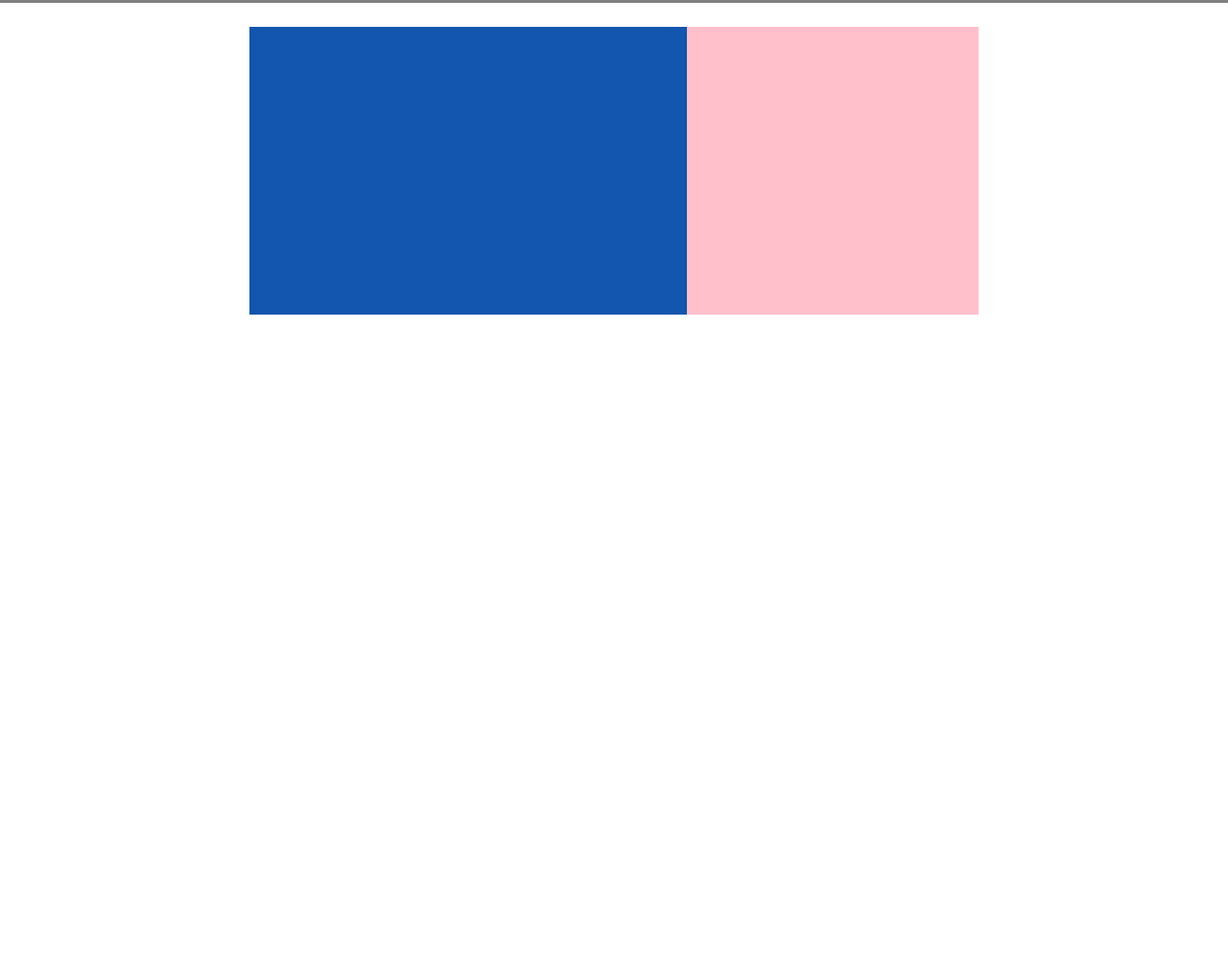
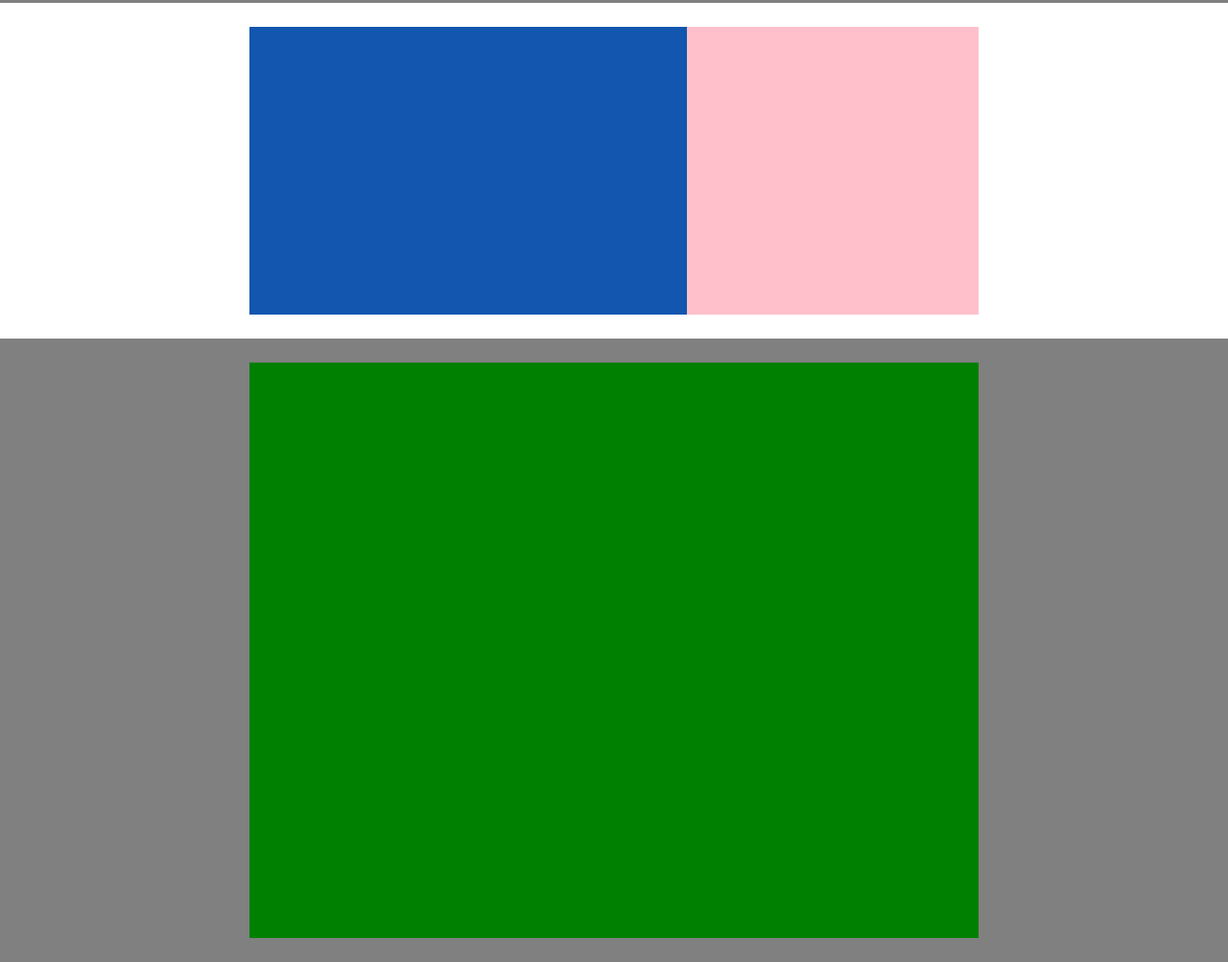
Before and after one commit to AndreaPotenza3/htmlcss-struttura-discord, a plain HTML site: page index.html in a window 1280 px wide. Shown: the part 1057-2060 px from the top of the page at 96% size. Before the commit the page ends 1410 px from the top, so only its background shows below. Drawn offline with Linux system fonts and the light colour scheme.

Commit message:
quinta riga

```diff
--- a/css/app.css
+++ b/css/app.css
@@ -147,3 +147,20 @@ nav .col{
     margin: auto;
     width: 60%;
 }
+
+.fifth{
+    height: 650px;
+    background-color: grey;
+}
+
+.fifth .row{
+    padding: 25px 0;
+}
+
+.col-5{
+    height: 600px;
+    background-color: green;
+    margin: auto;
+    width: 100%;
+
+}
--- a/index.html
+++ b/index.html
@@ -74,6 +74,15 @@
 
                     </div>
                 </section>
+                <section class="fifth">
+                    <div class="conteiner">
+                        <div class="row">
+                            <div class="col-5">
+
+                            </div>
+                        </div>
+                    </div>
+                </section>
             </main>
     </body>
 </html>
```
